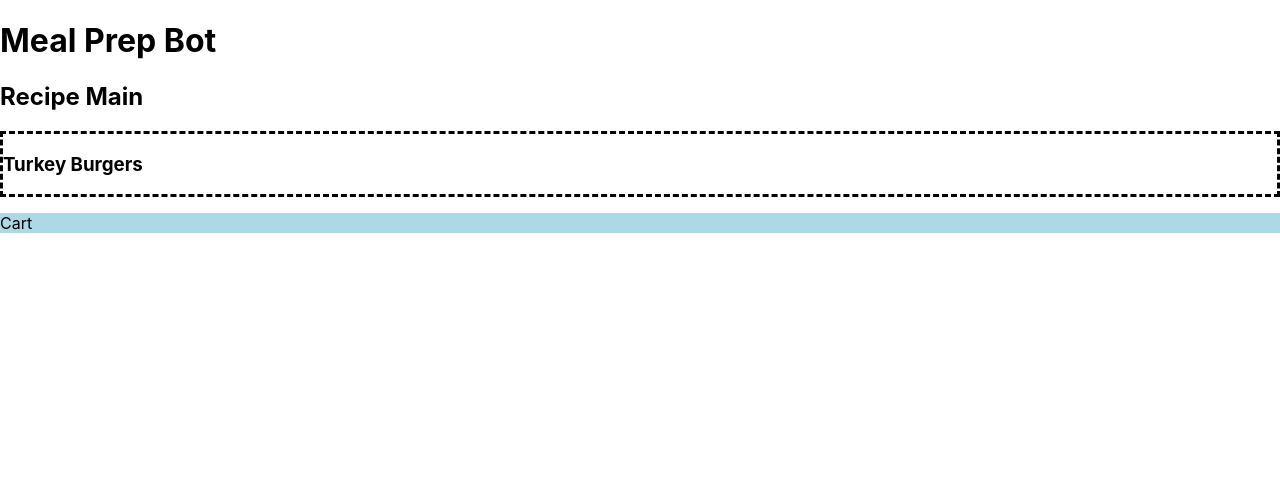
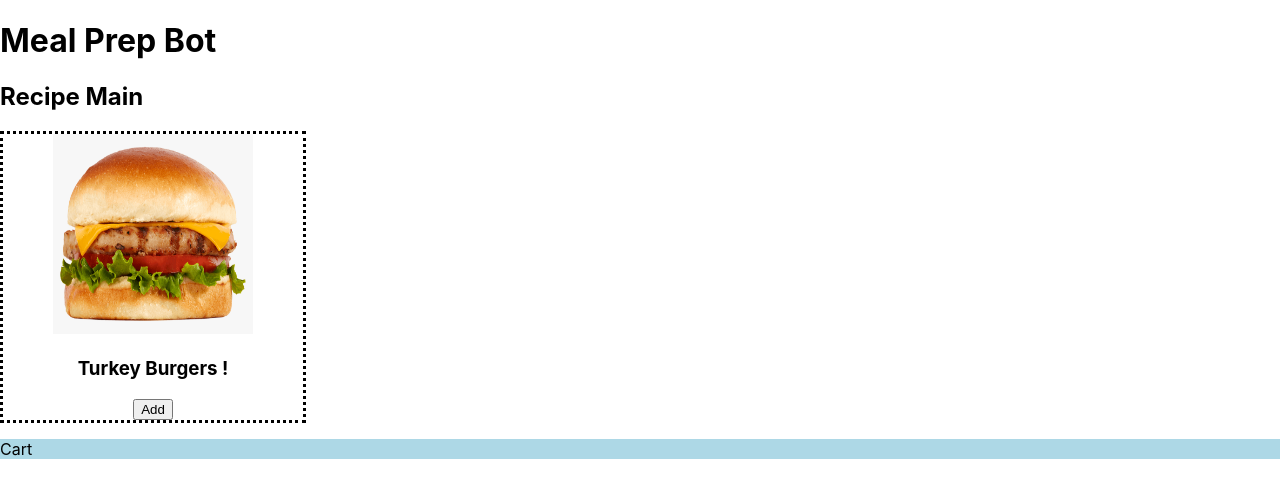
Before and after one commit to rylanlorance/Meal_Prep_Bot_Front_End, a React (Create React App) app: page / in a window 1280 px wide. Shown: the top 498 px of the page. Built offline with nearby package versions, Linux system fonts and the light colour scheme.

Commit message:
Add changes

```diff
--- a/src/components/recipes/RecipeBlock.js
+++ /dev/null
@@ -1,10 +0,0 @@
-import React from "react";
-import "./recipe-block.css";
-
-export const RecipeBlock = () => {
-  return (
-    <div className="recipe-block">
-      <h3>Turkey Burgers</h3>
-    </div>
-  );
-};
--- /dev/null
+++ b/src/components/recipes/RecipeCard/RecipeCard.css
@@ -0,0 +1,11 @@
+.recipe-card {
+  border-style: dotted;
+  text-align: center;
+  width: 300px;
+
+}
+
+.recipe-image {
+  width: 200px;
+  height: 200px;
+}
--- /dev/null
+++ b/src/components/recipes/RecipeCard/RecipeCard.js
@@ -0,0 +1,16 @@
+import React from "react";
+import './RecipeCard.css';
+
+import turkey_burger from "../../../assets/turkey-burger.png";
+
+const RecipeCard = (props) => {
+  return (
+    <div className="recipe-card">
+      <img className="recipe-image" src={turkey_burger} alt="turkey-burger"></img>
+      <h3>Turkey Burgers !</h3>
+      <button>Add</button>
+    </div>
+  );
+};
+
+export default RecipeCard;
--- a/src/components/recipes/RecipeMain.js
+++ b/src/components/recipes/RecipeMain.js
@@ -1,13 +1,24 @@
 import React from "react";
-import './RecipeMain.css';
-import { RecipeBlock } from "./RecipeBlock";
+import RecipeCard from "./RecipeCard/RecipeCard";
 
 export const RecipeMain = () => {
+  const hardCodedRecipes = [
+    {
+      turkey_burgers: {
+        human_readable_name: "Turkey Burgers",
+      },
+    },
+    {
+      bibimbap: {
+        human_readable_name: "Bibimbap"
+      }
+    }
+  ];
+
   return (
     <div className="recipe-main">
       <h2>Recipe Main</h2>
-      <RecipeBlock></RecipeBlock>
-
+      <RecipeCard></RecipeCard>
     </div>
   );
 };
--- a/src/components/recipes/recipe-block.css
+++ /dev/null
@@ -1,3 +0,0 @@
-.recipe-block {
-  border-style: dashed;
-}
```
